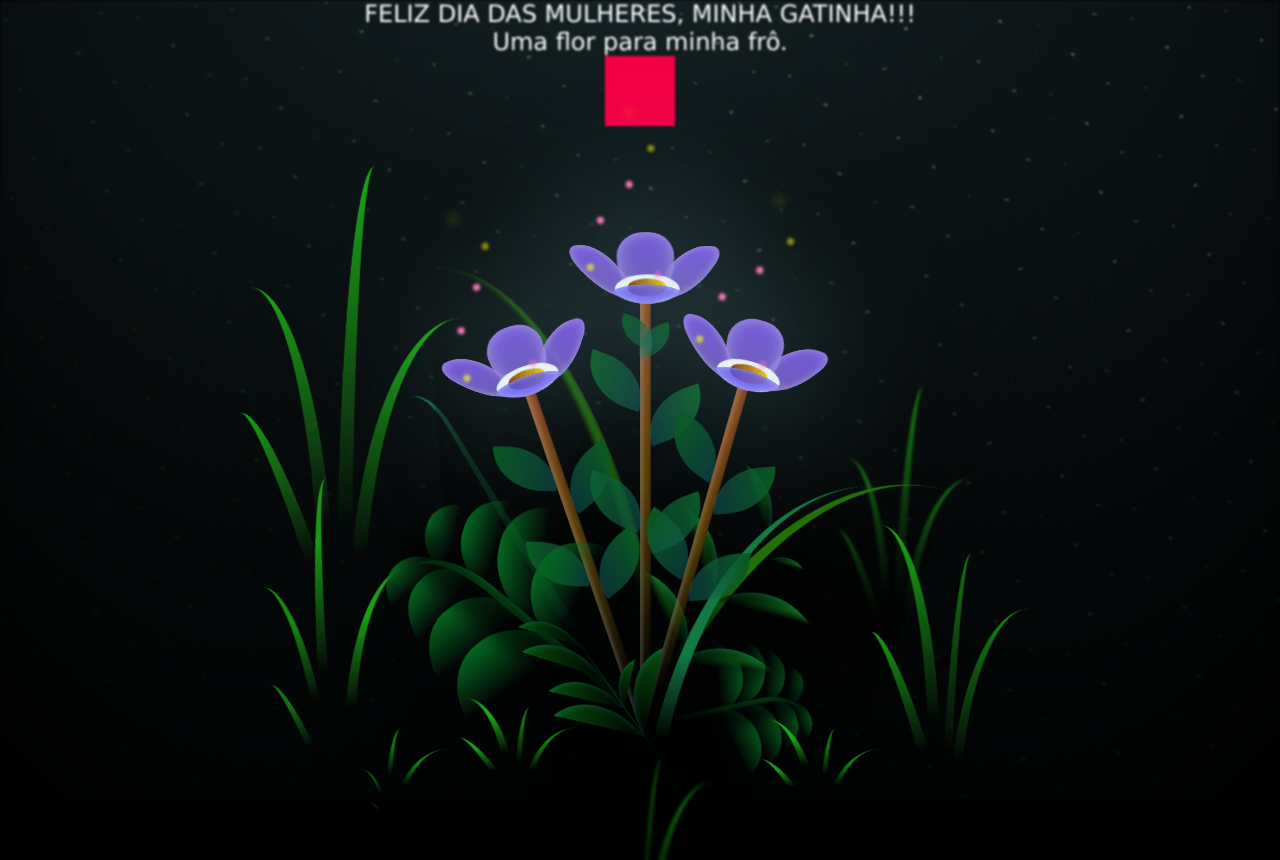
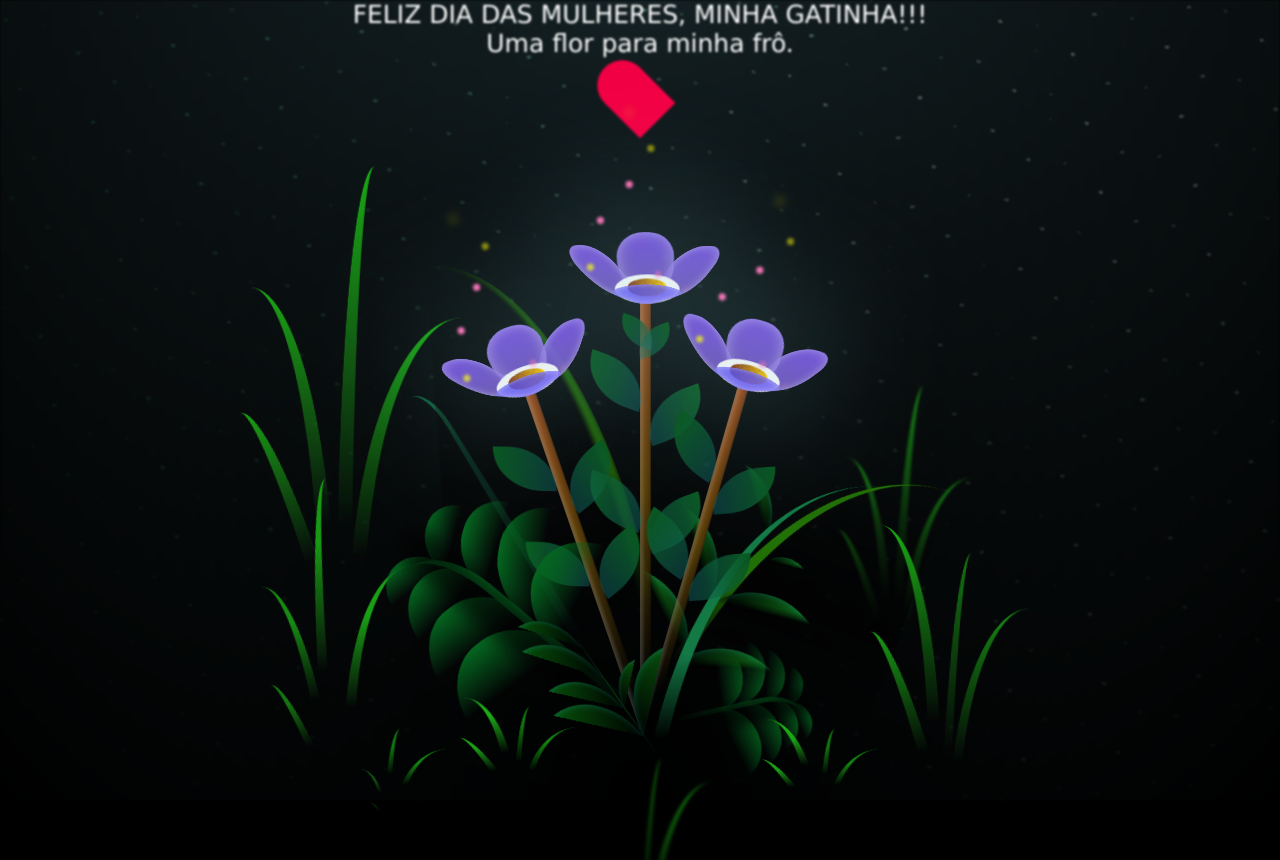
Before and after one commit to Gabriel-Sena/Flores, a plain HTML site: page flores.html in a window 1280 px wide. Shown: the top 860 px of the page. Drawn offline with Linux system fonts and the light colour scheme.

Commit message:
arrumando o posicionamento

```diff
--- a/main.css
+++ b/main.css
@@ -35,9 +35,22 @@ p {
 }
 
 .heart {
-  height: 70px;
-  width: 70px;
+  height: 50px;
+  width: 50px;
   background: #f20044;
+  position: relative;
+  transform: rotate(-45deg);
+  margin-top: 20px;
+}
+
+.heart::before {
+  content: '';
+  position: absolute;
+  height: 50px;
+  width: 50px;
+  background: #f20044;
+  top: -50%;
+  border-radius: 50px;
 }
 
 .night {
@@ -1340,9 +1353,12 @@ p {
           animation-play-state: paused !important;
 }
 
-@media (min-width: 600px) {
+@media (max-width: 700px) {
+  .text {
+    position: relative;
+    top: 30%;
+  }
   p {
-    top: 10%;
-    font-size: 24px;
+    font-size: 23px;
   }
 }
```
